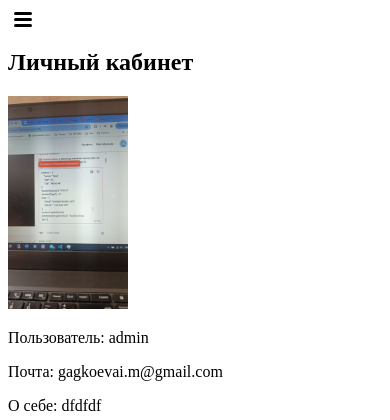
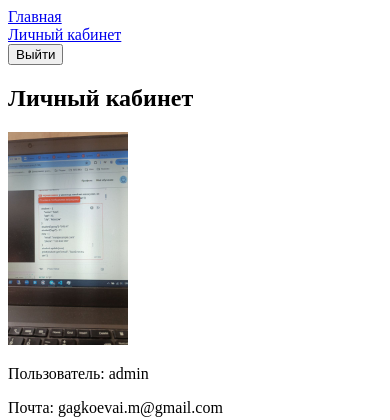
Before and after one commit to ilanagagkoeva1/django-blog2, a Django app: page /dashboard/ in a window 390 px wide. Shown: the top 420 px of the page. Run offline with Django 5.2, Linux system fonts and the light colour scheme; a user stored in the database is signed in; data comes from the database, SQL or seed files in the repository.

Commit message:
Update base.html - delete burger

```diff
--- a/blog/templates/base.html
+++ b/blog/templates/base.html
@@ -9,11 +9,7 @@
 <body>
     <header>
         <nav>
-            <button class="burger">
-                <span></span>
-                <span></span>
-                <span></span>
-            </button>
+
             <div class="menu">
                 <a href="{% url 'blog:post_list' %}">Главная</a>
                 <div class="auth__links">
@@ -50,102 +46,6 @@
         {% endblock %}
     </main>
 
-    <style>
-        .burger {
-            display: none;
-        }
-        nav, header div {
-            display: flex;
-        }
-        .menu {
-            display: none;
-        }
-        .menu.active{
-            display: block;
-            margin-left: 15px
-        }
 
-        @media (max-width: 768px) {
-            menu {
-                display: none;
-            }
-            .burger {
-                display: block;
-                display: flex;
-                flex-direction: column;
-                width: 30px;
-                height: 21px;
-                background: none;
-                border: none;
-                cursor: pointer;
-            }
-            .burger span {
-                width: 100%;
-                height: 3px;
-                background-color: black;
-                border-radius: 2px;
-                margin-top: 3px;
-            }
-            .overlay {
-                position: fixed;
-                top: 0;
-                left: 0;
-                width: 100%;
-                height: 100%;
-                background: rgba(0,0,0,0.5);
-                display: none;
-                z-index: 5;
-            }
-            .overlay.active{
-                display: block;
-            }
-        }
-    </style>
-    <!-- <div class="overlay"></div> -->
-    <script>
-        document.addEventListener('DOMContentLoaded', function() {
-            const burgerBtn = document.querySelector('.burger')
-            const menu = document.querySelector('.menu')
-            const overlay = document.createElement('div')
-            overlay.className = 'overlay'
-            document.body.appendChild(overlay)
-            function toggleMenu() {
-                const isActive = menu.classList.contains('active');
-                if (isActive) {
-                    closeMenu()
-                }
-                else {
-                    openMenu()
-                }
-            }
-
-            function openMenu() {
-                menu.classList.add('active')
-                burgerBtn.classList.add('active')
-                overlay.classList.add('active')
-            }
-            function closeMenu() {
-                menu.classList.remove('active')
-                burgerBtn.classList.remove('active')
-                overlay.classList.remove('active')
-            }
-            burgerBtn.addEventListener('click', toggleMenu)
-            overlay.addEventListener('click', closeMenu)
-            const menuLinks = menu.querySelectorAll('a')
-            menuLinks.forEach(link => {
-                link.addEventListener('click', closeMenu)
-            })
-            document.addEventListener('keydown', function(event) {
-                if (event.key === 'Escape') {
-                    closeMenu();
-                }
-            })
-            window.addEventListener('resize', function() {
-                if (window.innerWidth > 768) {
-                    closeMenu
-                }
-            })
-        })
-    </script>
 </body>
 </html>
```
